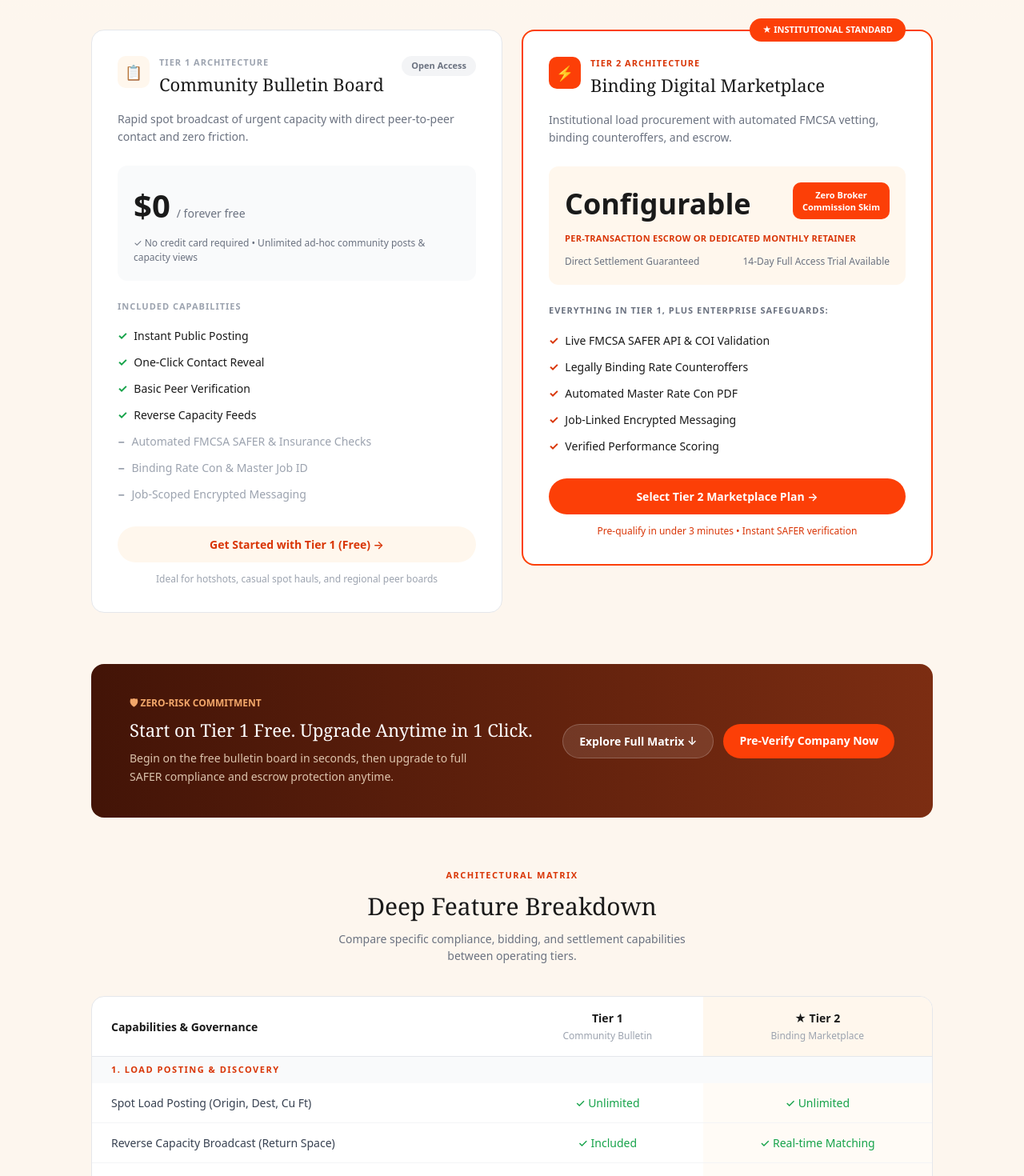
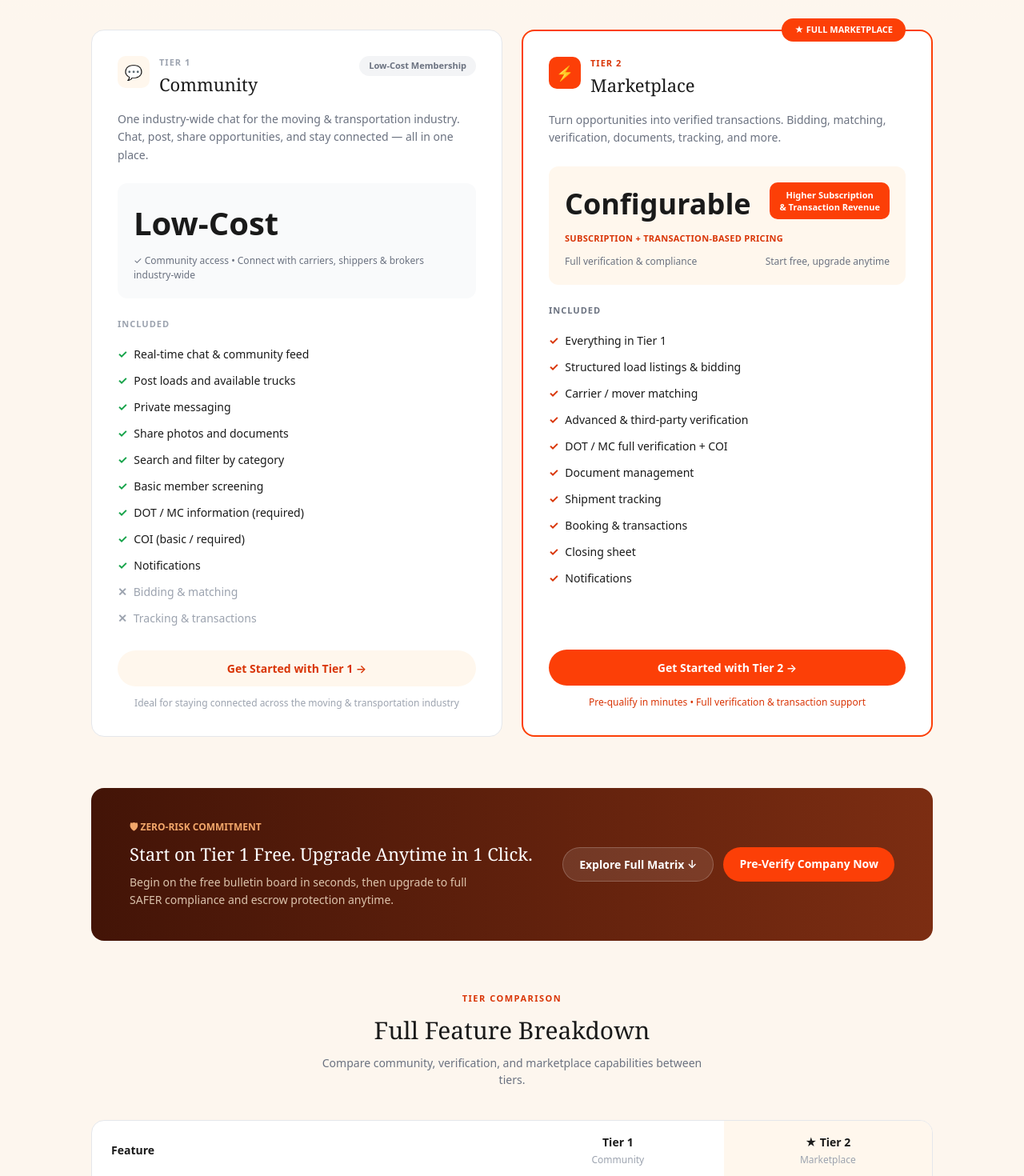
Before and after one commit to Aklabu/NextJS-FullLoadTrailer, a Next.js app: page /pricing in a window 1280 px wide. Shown: the part 500-1970 px from the top of the page at 80% size. Built offline with nearby package versions, Linux system fonts and the light colour scheme.

Commit message:
update the pricing tier cards

```diff
--- a/src/features/public/pricing/FeatureMatrix.tsx
+++ b/src/features/public/pricing/FeatureMatrix.tsx
@@ -3,26 +3,36 @@ type MatrixRow =
   | { type: 'row'; label: string; tier1: string; tier2: string; tier1Green?: boolean; tier2Green?: boolean };
 
 const rows: MatrixRow[] = [
-  { type: 'heading', label: '1. LOAD POSTING & DISCOVERY' },
-  { type: 'row', label: 'Spot Load Posting (Origin, Dest, Cu Ft)', tier1: '✓ Unlimited', tier2: '✓ Unlimited', tier1Green: true, tier2Green: true },
-  { type: 'row', label: 'Reverse Capacity Broadcast (Return Space)', tier1: '✓ Included', tier2: '✓ Real-time Matching', tier1Green: true, tier2Green: true },
-  { type: 'row', label: 'Equipment Specs & Demands', tier1: 'Basic Notes', tier2: 'Programmatic Rules' },
-  { type: 'row', label: 'Visibility Controls (Public vs Private)', tier1: '—', tier2: '✓ Configurable', tier2Green: true },
+  { type: 'heading', label: '1. COMMUNITY & COMMUNICATION' },
+  { type: 'row', label: 'One main community (industry-wide)', tier1: '✓', tier2: '✓', tier1Green: true, tier2Green: true },
+  { type: 'row', label: 'Real-time chat', tier1: '✓', tier2: '✓', tier1Green: true, tier2Green: true },
+  { type: 'row', label: 'Reply to posts', tier1: '✓', tier2: '✓', tier1Green: true, tier2Green: true },
+  { type: 'row', label: 'Private messaging', tier1: '✓', tier2: '✓', tier1Green: true, tier2Green: true },
+  { type: 'row', label: 'Share photos and documents', tier1: '✓', tier2: '✓', tier1Green: true, tier2Green: true },
+  { type: 'row', label: 'Notifications', tier1: '✓', tier2: '✓', tier1Green: true, tier2Green: true },
+  { type: 'row', label: 'Multiple groups', tier1: '—', tier2: '—' },
 
-  { type: 'heading', label: '2. DOT AUTHORITY & COMPLIANCE' },
-  { type: 'row', label: 'Identity Verification', tier1: 'Basic Account', tier2: 'DOT/MC + COI Audit' },
-  { type: 'row', label: 'Real-Time FMCSA SAFER Query', tier1: '—', tier2: '✓ Automated API', tier2Green: true },
-  { type: 'row', label: '$1M Active Liability Policy Check', tier1: 'Manual', tier2: '✓ In-Platform', tier2Green: true },
-  { type: 'row', label: 'Re-Brokering & Chameleon Carrier Shield', tier1: '—', tier2: '✓ Enforced', tier2Green: true },
+  { type: 'heading', label: '2. LOAD POSTING & DISCOVERY' },
+  { type: 'row', label: 'Post loads and available trucks', tier1: '✓', tier2: '✓', tier1Green: true, tier2Green: true },
+  { type: 'row', label: 'Ask questions and share info', tier1: '✓', tier2: '✓', tier1Green: true, tier2Green: true },
+  { type: 'row', label: 'Search and filter by category', tier1: '✓', tier2: '✓', tier1Green: true, tier2Green: true },
+  { type: 'row', label: 'Structured load listings', tier1: '—', tier2: '✓', tier2Green: true },
+  { type: 'row', label: 'Carrier / mover matching', tier1: '—', tier2: '✓', tier2Green: true },
 
-  { type: 'heading', label: '3. BIDDING & RATE EXECUTION' },
-  { type: 'row', label: 'Negotiation Medium', tier1: 'Phone & Email', tier2: 'Digital Counteroffers' },
-  { type: 'row', label: 'Binding Rate Handshake & Job ID', tier1: '—', tier2: '✓ Auto Rate Con PDF', tier2Green: true },
-  { type: 'row', label: 'Job-Scoped Encrypted Messaging', tier1: '—', tier2: '✓ Audit Trail', tier2Green: true },
+  { type: 'heading', label: '3. VERIFICATION & COMPLIANCE' },
+  { type: 'row', label: 'Basic member screening', tier1: '✓', tier2: '✓', tier1Green: true, tier2Green: true },
+  { type: 'row', label: 'DOT / MC information (required)', tier1: '✓ Basic', tier2: '✓ Full verification', tier1Green: true, tier2Green: true },
+  { type: 'row', label: 'COI (certificate of insurance)', tier1: '✓ Basic / required', tier2: '✓ Verified', tier1Green: true, tier2Green: true },
+  { type: 'row', label: 'Advanced verification', tier1: '—', tier2: '✓', tier2Green: true },
+  { type: 'row', label: 'Third-party verification', tier1: '—', tier2: '✓', tier2Green: true },
 
-  { type: 'heading', label: '4. TERMS & SETTLEMENT' },
-  { type: 'row', label: 'Platform Subscription', tier1: '$0 Free', tier2: 'Volume Scaled' },
-  { type: 'row', label: 'Broker Commission Skim', tier1: '0%', tier2: '0% Direct Pay', tier2Green: true },
+  { type: 'heading', label: '4. MARKETPLACE FEATURES' },
+  { type: 'row', label: 'Bidding', tier1: '—', tier2: '✓', tier2Green: true },
+  { type: 'row', label: 'Booking', tier1: '—', tier2: '✓', tier2Green: true },
+  { type: 'row', label: 'Transactions', tier1: '—', tier2: '✓', tier2Green: true },
+  { type: 'row', label: 'Closing sheet', tier1: '—', tier2: '✓', tier2Green: true },
+  { type: 'row', label: 'Document management', tier1: '—', tier2: '✓', tier2Green: true },
+  { type: 'row', label: 'Shipment tracking', tier1: '—', tier2: '✓', tier2Green: true },
 ];
 
 export default function FeatureMatrix() {
@@ -31,13 +41,13 @@ export default function FeatureMatrix() {
       {/* Section header */}
       <div style={{ textAlign: 'center', marginBottom: 40, fontFamily: 'system-ui, -apple-system, sans-serif' }}>
         <div style={{ fontSize: 11, fontWeight: 700, color: '#d93506', letterSpacing: 1.5, marginBottom: 8, textTransform: 'uppercase' }}>
-          ARCHITECTURAL MATRIX
+          TIER COMPARISON
         </div>
         <h2 style={{ fontFamily: 'Georgia, serif', fontSize: 30, fontWeight: 400, color: '#1a1a1a', marginBottom: 8 }}>
-          Deep Feature Breakdown
+          Full Feature Breakdown
         </h2>
         <p style={{ fontSize: 14, color: '#6b7280', maxWidth: 480, margin: '0 auto' }}>
-          Compare specific compliance, bidding, and settlement capabilities between operating tiers.
+          Compare community, verification, and marketplace capabilities between tiers.
         </p>
       </div>
 
@@ -46,15 +56,15 @@ export default function FeatureMatrix() {
           <thead>
             <tr style={{ borderBottom: '1px solid #e5e7eb' }}>
               <th style={{ textAlign: 'left', fontWeight: 600, padding: '16px 24px', width: '50%', color: '#1a1a1a' }}>
-                Capabilities &amp; Governance
+                Feature
               </th>
               <th style={{ textAlign: 'center', fontWeight: 600, padding: '16px 24px', color: '#1a1a1a' }}>
                 Tier 1<br />
-                <span style={{ fontSize: 12, fontWeight: 400, color: '#9ca3af' }}>Community Bulletin</span>
+                <span style={{ fontSize: 12, fontWeight: 400, color: '#9ca3af' }}>Community</span>
               </th>
               <th style={{ textAlign: 'center', fontWeight: 600, padding: '16px 24px', background: '#fff7ed', color: '#1a1a1a' }}>
                 ★ Tier 2<br />
-                <span style={{ fontSize: 12, fontWeight: 400, color: '#9ca3af' }}>Binding Marketplace</span>
+                <span style={{ fontSize: 12, fontWeight: 400, color: '#9ca3af' }}>Marketplace</span>
               </th>
             </tr>
           </thead>
--- a/src/features/public/pricing/PricingCards.tsx
+++ b/src/features/public/pricing/PricingCards.tsx
@@ -1,27 +1,36 @@
 import Link from 'next/link';
 
 const tier1Features = [
-  { included: true,  text: 'Instant Public Posting' },
-  { included: true,  text: 'One-Click Contact Reveal' },
-  { included: true,  text: 'Basic Peer Verification' },
-  { included: true,  text: 'Reverse Capacity Feeds' },
-  { included: false, text: 'Automated FMCSA SAFER & Insurance Checks' },
-  { included: false, text: 'Binding Rate Con & Master Job ID' },
-  { included: false, text: 'Job-Scoped Encrypted Messaging' },
+  { included: true,  text: 'Real-time chat & community feed' },
+  { included: true,  text: 'Post loads and available trucks' },
+  { included: true,  text: 'Private messaging' },
+  { included: true,  text: 'Share photos and documents' },
+  { included: true,  text: 'Search and filter by category' },
+  { included: true,  text: 'Basic member screening' },
+  { included: true,  text: 'DOT / MC information (required)' },
+  { included: true,  text: 'COI (basic / required)' },
+  { included: true,  text: 'Notifications' },
+  { included: false, text: 'Bidding & matching' },
+  { included: false, text: 'Tracking & transactions' },
 ];
 
 const tier2Features = [
-  'Live FMCSA SAFER API & COI Validation',
-  'Legally Binding Rate Counteroffers',
-  'Automated Master Rate Con PDF',
-  'Job-Linked Encrypted Messaging',
-  'Verified Performance Scoring',
+  'Everything in Tier 1',
+  'Structured load listings & bidding',
+  'Carrier / mover matching',
+  'Advanced & third-party verification',
+  'DOT / MC full verification + COI',
+  'Document management',
+  'Shipment tracking',
+  'Booking & transactions',
+  'Closing sheet',
+  'Notifications',
 ];
 
 export default function PricingCards() {
   return (
     <section style={{ maxWidth: 1100, margin: '0 auto', padding: '0 24px 64px' }}>
-      <div className="pricing-cards-grid" style={{ display: 'grid', gridTemplateColumns: '1fr 1fr', gap: 24, alignItems: 'start' }}>
+      <div className="pricing-cards-grid" style={{ display: 'grid', gridTemplateColumns: '1fr 1fr', gap: 24, alignItems: 'stretch' }}>
 
         {/* Tier 1 */}
         <div
@@ -31,6 +40,8 @@ export default function PricingCards() {
             borderRadius: 16,
             padding: 32,
             fontFamily: 'system-ui, -apple-system, sans-serif',
+            display: 'flex',
+            flexDirection: 'column',
           }}
         >
           <div style={{ display: 'flex', justifyContent: 'space-between', alignItems: 'flex-start', marginBottom: 16 }}>
@@ -43,11 +54,11 @@ export default function PricingCards() {
                   fontSize: 18, flexShrink: 0,
                 }}
               >
-                📋
+                💬
               </div>
               <div>
-                <div style={{ fontSize: 11, fontWeight: 700, color: '#9ca3af', letterSpacing: 1, marginBottom: 2 }}>TIER 1 ARCHITECTURE</div>
-                <h2 style={{ fontFamily: 'Georgia, serif', fontSize: 22, fontWeight: 400, color: '#1a1a1a' }}>Community Bulletin Board</h2>
+                <div style={{ fontSize: 11, fontWeight: 700, color: '#9ca3af', letterSpacing: 1, marginBottom: 2 }}>TIER 1</div>
+                <h2 style={{ fontFamily: 'Georgia, serif', fontSize: 22, fontWeight: 400, color: '#1a1a1a' }}>Community</h2>
               </div>
             </div>
             <span
@@ -57,31 +68,30 @@ export default function PricingCards() {
                 whiteSpace: 'nowrap',
               }}
             >
-              Open Access
+              Low-Cost Membership
             </span>
           </div>
 
           <p style={{ fontSize: 14, color: '#6b7280', marginBottom: 24, lineHeight: 1.6 }}>
-            Rapid spot broadcast of urgent capacity with direct peer-to-peer contact and zero friction.
+            One industry-wide chat for the moving &amp; transportation industry. Chat, post, share opportunities, and stay connected — all in one place.
           </p>
 
           {/* Price block */}
           <div style={{ background: '#f9fafb', borderRadius: 12, padding: 20, marginBottom: 24 }}>
             <div style={{ display: 'flex', alignItems: 'baseline', gap: 8 }}>
-              <span style={{ fontSize: 40, fontWeight: 700, color: '#1a1a1a' }}>$0</span>
-              <span style={{ fontSize: 14, color: '#6b7280' }}>/ forever free</span>
+              <span style={{ fontSize: 40, fontWeight: 700, color: '#1a1a1a' }}>Low-Cost</span>
             </div>
             <p style={{ fontSize: 12, color: '#6b7280', marginTop: 8 }}>
-              ✓ No credit card required • Unlimited ad-hoc community posts &amp; capacity views
+              ✓ Community access • Connect with carriers, shippers &amp; brokers industry-wide
             </p>
           </div>
 
-          <div style={{ fontSize: 11, fontWeight: 700, color: '#9ca3af', letterSpacing: 1, marginBottom: 12 }}>INCLUDED CAPABILITIES</div>
-          <ul style={{ listStyle: 'none', marginBottom: 24 }}>
+          <div style={{ fontSize: 11, fontWeight: 700, color: '#9ca3af', letterSpacing: 1, marginBottom: 12 }}>INCLUDED</div>
+          <ul style={{ listStyle: 'none', marginBottom: 24, flexGrow: 1 }}>
             {tier1Features.map((f, i) => (
               <li key={i} style={{ display: 'flex', alignItems: 'center', gap: 8, fontSize: 14, padding: '6px 0', color: f.included ? '#1a1a1a' : '#9ca3af' }}>
                 <span style={{ color: f.included ? '#16a34a' : '#9ca3af', fontWeight: 700, flexShrink: 0 }}>
-                  {f.included ? '✓' : '−'}
+                  {f.included ? '✓' : '✕'}
                 </span>
                 {f.text}
               </li>
@@ -100,10 +110,10 @@ export default function PricingCards() {
               transition: 'background 0.2s',
             }}
           >
-            Get Started with Tier 1 (Free) →
+            Get Started with Tier 1 →
           </Link>
           <p style={{ textAlign: 'center', fontSize: 12, color: '#9ca3af', marginTop: 12 }}>
-            Ideal for hotshots, casual spot hauls, and regional peer boards
+            Ideal for staying connected across the moving &amp; transportation industry
           </p>
         </div>
 
@@ -116,6 +126,8 @@ export default function PricingCards() {
             borderRadius: 16,
             padding: 32,
             fontFamily: 'system-ui, -apple-system, sans-serif',
+            display: 'flex',
+            flexDirection: 'column',
           }}
         >
           {/* Top badge */}
@@ -128,7 +140,7 @@ export default function PricingCards() {
               display: 'inline-flex', alignItems: 'center', gap: 4,
             }}
           >
-            ★ INSTITUTIONAL STANDARD
+            ★ FULL MARKETPLACE
           </span>
 
           <div style={{ display: 'flex', alignItems: 'flex-start', gap: 12, marginBottom: 16 }}>
@@ -143,13 +155,13 @@ export default function PricingCards() {
               ⚡
             </div>
             <div>
-              <div style={{ fontSize: 11, fontWeight: 700, color: '#d93506', letterSpacing: 1, marginBottom: 2 }}>TIER 2 ARCHITECTURE</div>
-              <h2 style={{ fontFamily: 'Georgia, serif', fontSize: 22, fontWeight: 400, color: '#1a1a1a' }}>Binding Digital Marketplace</h2>
+              <div style={{ fontSize: 11, fontWeight: 700, color: '#d93506', letterSpacing: 1, marginBottom: 2 }}>TIER 2</div>
+              <h2 style={{ fontFamily: 'Georgia, serif', fontSize: 22, fontWeight: 400, color: '#1a1a1a' }}>Marketplace</h2>
             </div>
           </div>
 
           <p style={{ fontSize: 14, color: '#6b7280', marginBottom: 24, lineHeight: 1.6 }}>
-            Institutional load procurement with automated FMCSA vetting, binding counteroffers, and escrow.
+            Turn opportunities into verified transactions. Bidding, matching, verification, documents, tracking, and more.
           </p>
 
           {/* Price block */}
@@ -165,20 +177,20 @@ export default function PricingCards() {
                   whiteSpace: 'nowrap',
                 }}
               >
-                Zero Broker<br />Commission Skim
+                Higher Subscription<br />&amp; Transaction Revenue
               </span>
             </div>
             <p style={{ fontSize: 11, fontWeight: 600, color: '#d93506', marginTop: 8, letterSpacing: 0.3 }}>
-              PER-TRANSACTION ESCROW OR DEDICATED MONTHLY RETAINER
+              SUBSCRIPTION + TRANSACTION-BASED PRICING
             </p>
             <div style={{ display: 'flex', justifyContent: 'space-between', fontSize: 12, color: '#6b7280', marginTop: 12 }}>
-              <span>Direct Settlement Guaranteed</span>
-              <span>14-Day Full Access Trial Available</span>
+              <span>Full verification &amp; compliance</span>
+              <span>Start free, upgrade anytime</span>
             </div>
           </div>
 
-          <div style={{ fontSize: 11, fontWeight: 700, color: '#6b7280', letterSpacing: 1, marginBottom: 12 }}>EVERYTHING IN TIER 1, PLUS ENTERPRISE SAFEGUARDS:</div>
-          <ul style={{ listStyle: 'none', marginBottom: 24 }}>
+          <div style={{ fontSize: 11, fontWeight: 700, color: '#6b7280', letterSpacing: 1, marginBottom: 12 }}>INCLUDED</div>
+          <ul style={{ listStyle: 'none', marginBottom: 24, flexGrow: 1 }}>
             {tier2Features.map((f, i) => (
               <li key={i} style={{ display: 'flex', alignItems: 'center', gap: 8, fontSize: 14, padding: '6px 0', color: '#1a1a1a' }}>
                 <span style={{ color: '#d93506', fontWeight: 700, flexShrink: 0 }}>✓</span>
@@ -198,10 +210,10 @@ export default function PricingCards() {
               transition: 'background 0.2s',
             }}
           >
-            Select Tier 2 Marketplace Plan →
+            Get Started with Tier 2 →
           </Link>
           <p style={{ textAlign: 'center', fontSize: 12, color: '#d93506', marginTop: 12 }}>
-            Pre-qualify in under 3 minutes • Instant SAFER verification
+            Pre-qualify in minutes • Full verification &amp; transaction support
           </p>
         </div>
 
```
